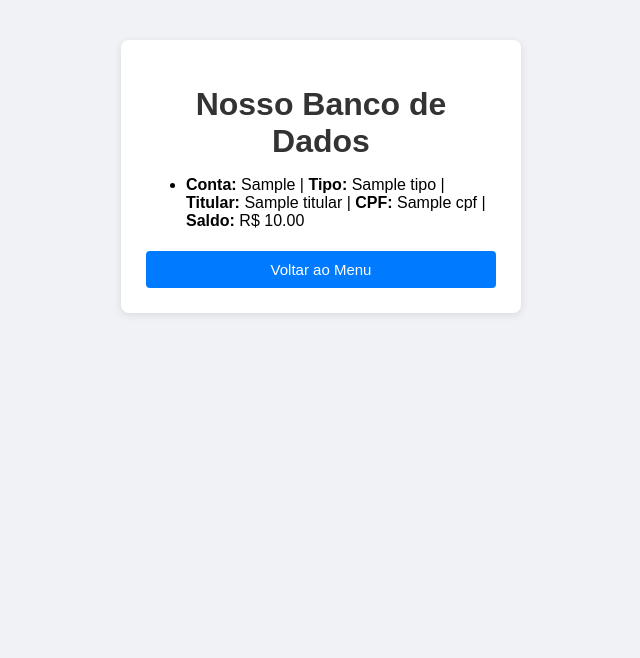
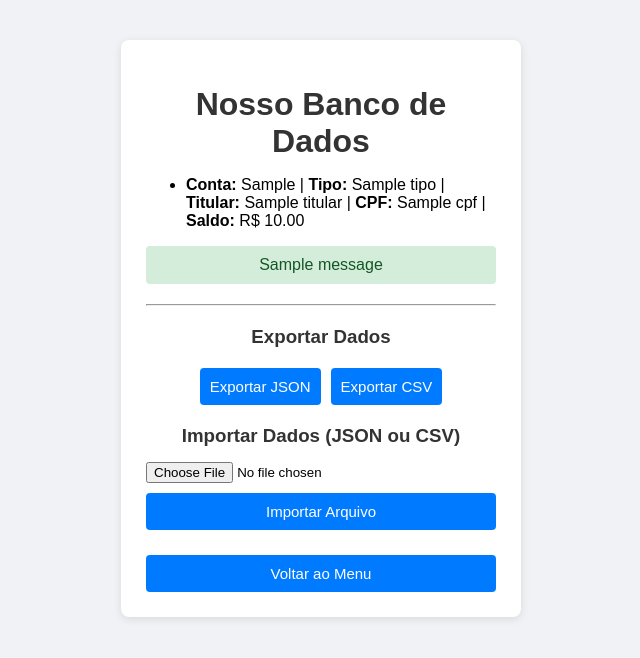
Before and after one commit to Jojoggmlp0906/progA-2-, a Flask app: template projeto_flask/templates/banco_de_dados.html in a window 1280 px wide. Shown: the top 658 px of the page, without its empty margins (319-959 px from the left). Run offline with Flask 3, Linux system fonts and the light colour scheme; the template is opened without the code that fills it: most values are stand-ins (such as "Sample title", 1, 10 or a date in 2020); one stand-in notice (Sample message) is shown; parts of the project's set-up code (start-up, migrations or seed data) failed here and were passed over.

Commit message:
Atualização paginas html

```diff
--- a/projeto_flask/templates/banco_de_dados.html
+++ b/projeto_flask/templates/banco_de_dados.html
@@ -21,7 +21,36 @@
                 <li>Nenhuma conta cadastrada ainda.</li>
             {% endfor %}
         </ul>
+        <!-- Alertas de sucesso ou erro na importação -->
+        {% with messages = get_flashed_messages(with_categories=true) %}
+            {% if messages %}
+                {% for category, message in messages %}
+                    <div class="alert alert-{{ category }}">{{ message }}</div>
+                {% endfor %}
+            {% endif %}
+        {% endwith %}
 
+        <hr style="margin: 20px 0;">
+
+        <h3>Exportar Dados</h3>
+        <div style="display: flex; gap: 10px; justify-content: center; margin-bottom: 20px;">
+            <form action="/exportar-dados" method="POST">
+                <input type="hidden" name="formato" value="json">
+                <button type="submit" class="btn-dados">Exportar JSON</button>
+            </form>
+
+            <form action="/exportar-dados" method="POST">
+                <input type="hidden" name="formato" value="csv">
+                <button type="submit" class="btn-dados">Exportar CSV</button>
+            </form>
+        </div>
+
+        <h3>Importar Dados (JSON ou CSV)</h3>
+        <form action="/importar-dados" method="POST" enctype="multipart/form-data" style="margin-bottom: 20px;">
+            <input type="hidden" name="conta" value="{{ conta_html }}">
+            <input type="file" name="arquivo_dados" accept=".json,.csv" required>
+            <button type="submit" class="btn-deposito" style="margin-top: 10px;">Importar Arquivo</button>
+        </form>
         <!-- Formulário com o input oculto para mandar o número da conta de volta -->
         <form action="/voltar-opcoes" method="POST" style="margin-top: 15px;">
             <input type="hidden" name="conta" value="{{ conta_html }}">
--- a/projeto_flask/templates/historico.html
+++ b/projeto_flask/templates/historico.html
@@ -22,6 +22,10 @@
             {% endfor %}
         </ul>
         {{ grafico_evolucao_html | safe }}
+        <hr style="margin: 20px 0;">
+        {{ grafico_barras_html | safe }}
+        <hr style="margin: 20px 0;">
+        {{ grafico_pizza_html | safe }}
         <!-- Botão para voltar ao menu de opções da conta (usando a rota segura que mantém o ID) -->
         <form action="/voltar-opcoes" method="POST">
             <input type="hidden" name="conta" value="{{ conta_html }}">
--- a/projeto_flask/templates/painel_contas.html
+++ b/projeto_flask/templates/painel_contas.html
@@ -8,7 +8,8 @@
     <body>
         <h1>Painel de Controle de Contas</h1>
         <div class="container">
-            {{ grafico_html | safe }}
+            {{ grafico_pizza_html | safe }}
+            {{ grafico_barras_html | safe}}
             <form action="/voltar-opcoes" method="POST" style="margin-top: 15px;">
             <input type="hidden" name="conta" value="{{ conta_html }}">
             <button type="submit" class="btn-secundario">Voltar ao Menu</button>
```
